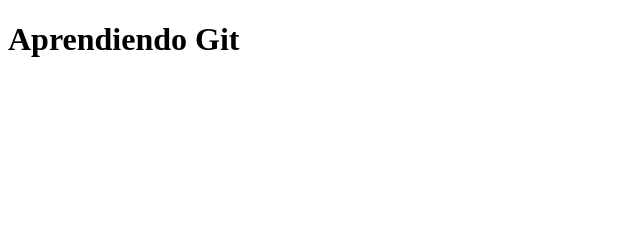
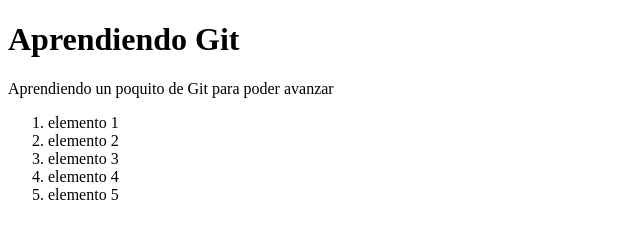
Before and after one commit to Hanuel08/git_github_jonmircha, a plain HTML site: page index.html in a window 1280 px wide. Shown: the whole page, without its empty margins (0-640 px from the left). Drawn offline with Linux system fonts and the light colour scheme.

Commit message:
Agregando JS al html

```diff
--- a/index.html
+++ b/index.html
@@ -4,9 +4,18 @@
   <meta charset="UTF-8">
   <meta name="viewport" content="width=device-width, initial-scale=1.0">
   <title>Aprendiendo Git</title>
+  <script defer src="index.js"></script>
 </head>
 <body>
   <h1>Aprendiendo Git</h1>
+  <p>Aprendiendo un poquito de Git para poder avanzar</p>
+  <ol>
+    <li>elemento 1</li>
+    <li>elemento 2</li>
+    <li>elemento 3</li>
+    <li>elemento 4</li>
+    <li>elemento 5</li>
+  </ol>
 
 </body>
 </html>
```
